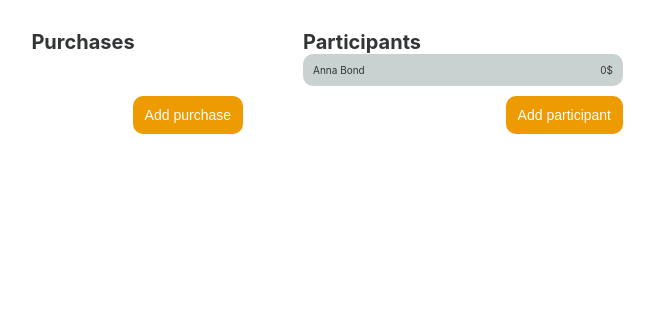
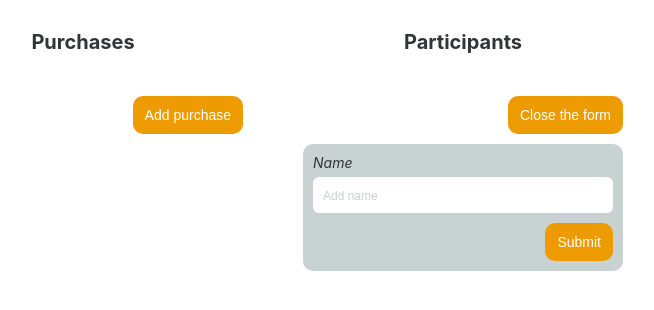
Before and after one commit to hannakulikowska/share-cost, a React (Create React App) app: page / in a window 1280 px wide. Both pictures are taken after a click on the button "Add participant". Shown: the top 310 px of the page, without its empty margins (367-1021 px from the left). Built offline with nearby package versions, Linux system fonts and the light colour scheme.

Commit message:
feat: add ParticipantForm with functionality to add participant names to the list and toggle form visibility on button click

```diff
--- a/src/components/App.js
+++ b/src/components/App.js
@@ -1,20 +1,32 @@
 import Participants from "./Participants";
 import Purchases from "./Purchases";
 import PurchaseForm from "./PurchaseForm";
+import ParticipantForm from "./ParticipantForm";
 import { useState } from "react";
 
 export default function App() {
   const [openPurchaseForm, setOpenPurchaseForm] = useState(false);
+  const [openParticipantForm, setOpenParticipantForm] = useState(false);
 
   const [purchaseItems, setPurchaseItems] = useState([]);
+  const [participantItems, setParticipantItems] = useState([]);
 
   function handleOpenPurchaseForm() {
     setOpenPurchaseForm((open) => !open);
   }
 
+  function handleOpenParticipantForm() {
+    setOpenParticipantForm((open) => !open);
+  }
+
   function handleAddPurchase(item) {
     setPurchaseItems((purchaseItems) => [...purchaseItems, item]);
     handleOpenPurchaseForm();
+  }
+
+  function handleAddParticipant(item) {
+    setParticipantItems((participantItems) => [...participantItems, item]);
+    handleOpenParticipantForm();
   }
 
   return (
@@ -32,8 +44,16 @@ export default function App() {
         )}
       </div>
       <div className="column">
-        <Participants />
-        <button className="button">Add participant</button>
+        <Participants participantItems={participantItems} />
+        <button
+          className="button"
+          onClick={handleOpenParticipantForm}
+        >
+          {openParticipantForm ? "Close the form" : "Add participant"}
+        </button>
+        {openParticipantForm && (
+          <ParticipantForm onAddParticipantItem={handleAddParticipant} />
+        )}
       </div>
     </div>
   );
--- /dev/null
+++ b/src/components/ParticipantForm.js
@@ -0,0 +1,45 @@
+import { useState } from "react";
+
+export default function ParticipantForm({ onAddParticipantItem }) {
+  const [name, setName] = useState("");
+
+  function handleSubmit(e) {
+    e.preventDefault();
+
+    if (!name) return;
+
+    const newParticipantItem = {
+      name: String(name),
+      id: Date.now(),
+    };
+
+    console.log(newParticipantItem);
+
+    onAddParticipantItem(newParticipantItem);
+    setName("");
+  }
+
+  return (
+    <div>
+      <form
+        className="form"
+        onSubmit={handleSubmit}
+      >
+        <label
+          htmlFor="name"
+          className="label"
+        >
+          Name
+        </label>
+        <input
+          type="text"
+          id="name"
+          placeholder="Add name"
+          value={name}
+          onChange={(e) => setName(e.target.value)}
+        />
+        <button className="button">Submit</button>
+      </form>
+    </div>
+  );
+}
--- a/src/components/ParticipantItem.js
+++ b/src/components/ParticipantItem.js
@@ -1,11 +1,11 @@
-export default function ParticipantItem() {
+export default function ParticipantItem({ item }) {
   return (
     <li className="item participant-item">
       <input
         type="checkbox"
         className="participant-name"
       />
-      Anna Bond
+      {item.name}
       <p className="participant-cost">0$</p>
     </li>
   );
--- a/src/components/Participants.js
+++ b/src/components/Participants.js
@@ -1,11 +1,16 @@
 import ParticipantItem from "./ParticipantItem";
 
-export default function Participants() {
+export default function Participants({ participantItems }) {
   return (
-    <div className="form participants-form">
-      <h1>Participants</h1>
+    <div className="participants">
+      <h2>Participants</h2>
       <ul className="participants-list">
-        <ParticipantItem />
+        {participantItems.map((item) => (
+          <ParticipantItem
+            item={item}
+            key={item.id}
+          />
+        ))}
       </ul>
     </div>
   );
```
